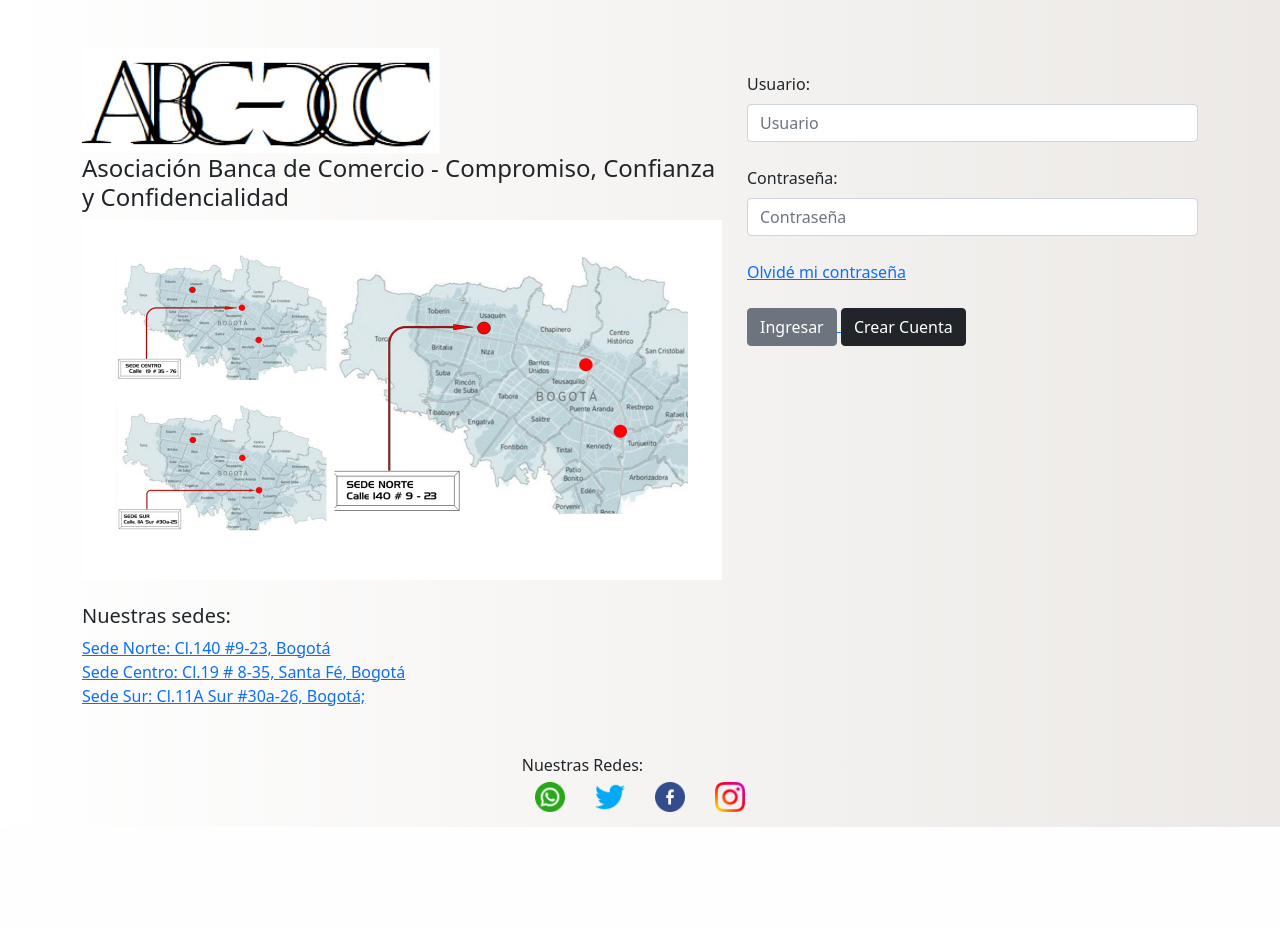
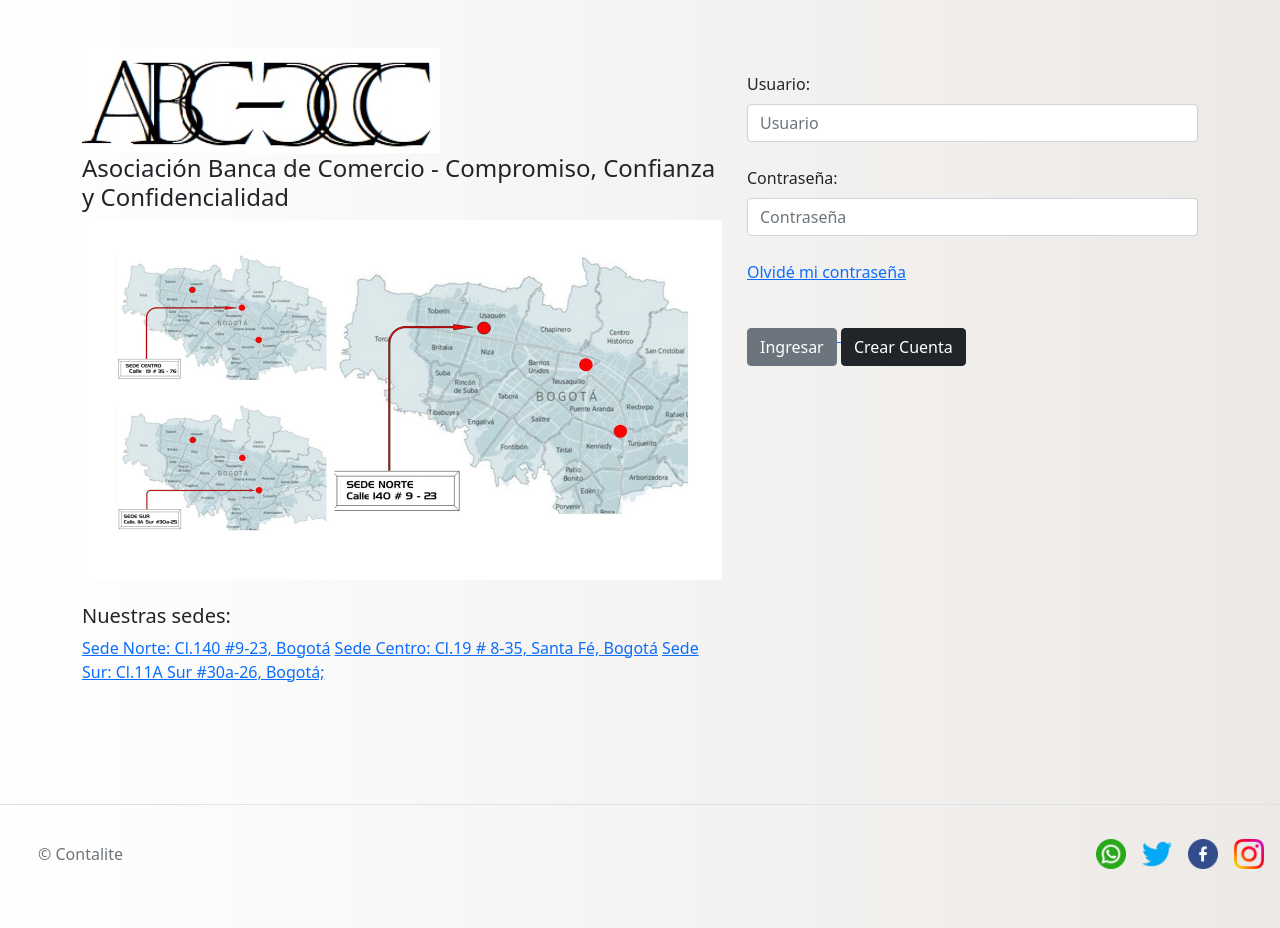
Before and after one commit to abccccMisionTic2022UnalGrupo24/Contalite, a Django app: page / in a window 1280 px wide. Before the commit the page ends 827 px from the top, so only its background shows below. Run offline with Django 4.2, Linux system fonts and the light colour scheme.

Commit message:
Modificacion URL

```diff
--- a/cotalite4/Usuarios/templates/registration/login.html
+++ b/cotalite4/Usuarios/templates/registration/login.html
@@ -6,8 +6,9 @@
     <meta http-equiv="X-UA-Compatible" content="IE=edge">
     <meta name="viewport" content="width=device-width, initial-scale=1.0">
     <!-- Bootstrap CSS-->
-    <link href="https://cdn.jsdelivr.net/npm/bootstrap@5.1.3/dist/css/bootstrap.min.css" rel="stylesheet" integrity="sha384-1BmE4kWBq78iYhFldvKuhfTAU6auU8tT94WrHftjDbrCEXSU1oBoqyl2QvZ6jIW3" crossorigin="anonymous">
-    <link rel="stylesheet" href="{% static 'styles/styles.css' %}">
+    <link href="https://cdn.jsdelivr.net/npm/bootstrap@5.1.3/dist/css/bootstrap.min.css" rel="stylesheet"
+        integrity="sha384-1BmE4kWBq78iYhFldvKuhfTAU6auU8tT94WrHftjDbrCEXSU1oBoqyl2QvZ6jIW3" crossorigin="anonymous" />
+    <link rel="stylesheet" href="{% static 'styles/usuarioStyles.css' %}" />
     <title>Bienvenido a Contalite - P&aacute;gina de Inicio</title>
 </head>
 <body>
@@ -75,27 +76,31 @@
       </div>
     </section>
 
-    <br>
-    <footer>
-        <div class="footer">
-            <h6>Nuestras Redes:
-              <br>
-              <button type="button" class="btn btn-link">
-                <img src= "{% static 'assets/images/whatsapp.png' %}" href="https://www.whatsapp.com/?lang=es" alt="Whatsapp" width="30" height="30">
-              </button>
-              <button type="button" class="btn btn-link">
-                <img src= "{% static 'assets/images/twitter.png' %}" alt="Twitter" width="30" height="30" href="https://twitter.com/?lang=es     ">
-              </button>
-              <button type="button" class="btn btn-link">
-                <img src= "{% static 'assets/images/facebook.png' %}" alt="Facebook" width="30" height="30"                href="https://es-la.facebook.com/   ">
-              </button>
-              <button type="button" class="btn btn-link">
-                <img href="https://www.instagram.com/       " src= "{% static 'assets/images/instagram.png' %}"alt="Instagram" width="30" height="30">
-              </button>
-            </h6>
-        </div>
-    </footer>
+    <div class="footer">
+        <br>
+        <br>
+        <br>
+        <footer class="d-flex flex-wrap justify-content-between align-items-center py-3 my-4 border-top">
+            <div class="col-md-4 d-flex align-items-center">
+                <a href="/" class="mb-3 me-2 mb-md-0 text-muted text-decoration-none lh-1">
+                    <svg class="bi" width="30" height="24"><use xlink:href="#bootstrap"></use></svg>
+                </a>
+                    <span class="text-muted">© Contalite</span>
+            </div>
+
+            <ul class="nav col-md-4 justify-content-end list-unstyled d-flex px-3">
+                <li class="ms-3"><a class="text-muted" href="https://www.whatsapp.com/?lang=es"><img src="{% static 'assets/images/whatsapp.png' %}" alt="Whatsapp" width="30" height="30"></img></a></li>
+                <li class="ms-3"><a class="text-muted" href="https://twitter.com/?lang=es     "><img src= "{% static 'assets/images/twitter.png' %}" alt="Twitter" width="30" height="30"></img></a></li>
+                <li class="ms-3"><a class="text-muted" href="https://es-la.facebook.com/      "><img src= "{% static 'assets/images/facebook.png' %}" alt="Facebook" width="30" height="30"></img></a></li>
+                <li class="ms-3"><a class="text-muted" href="https://www.instagram.com/       "><img src= "{% static 'assets/images/instagram.png' %}"alt="Instagram" width="30" height="30"></img></a></li>
+            </ul>
+        </footer>
+    </div>
+
     <!-- Bootstrap JavaScript-->
-    <script src="https://cdn.jsdelivr.net/npm/bootstrap@5.1.3/dist/js/bootstrap.bundle.min.js" integrity="sha384-ka7Sk0Gln4gmtz2MlQnikT1wXgYsOg+OMhuP+IlRH9sENBO0LRn5q+8nbTov4+1p" crossorigin="anonymous"></script>
+    <script src="https://cdn.jsdelivr.net/npm/bootstrap@5.1.3/dist/js/bootstrap.bundle.min.js"
+        integrity="sha384-ka7Sk0Gln4gmtz2MlQnikT1wXgYsOg+OMhuP+IlRH9sENBO0LRn5q+8nbTov4+1p"
+        crossorigin="anonymous"></script>
+
 </body>
 </html>
```
